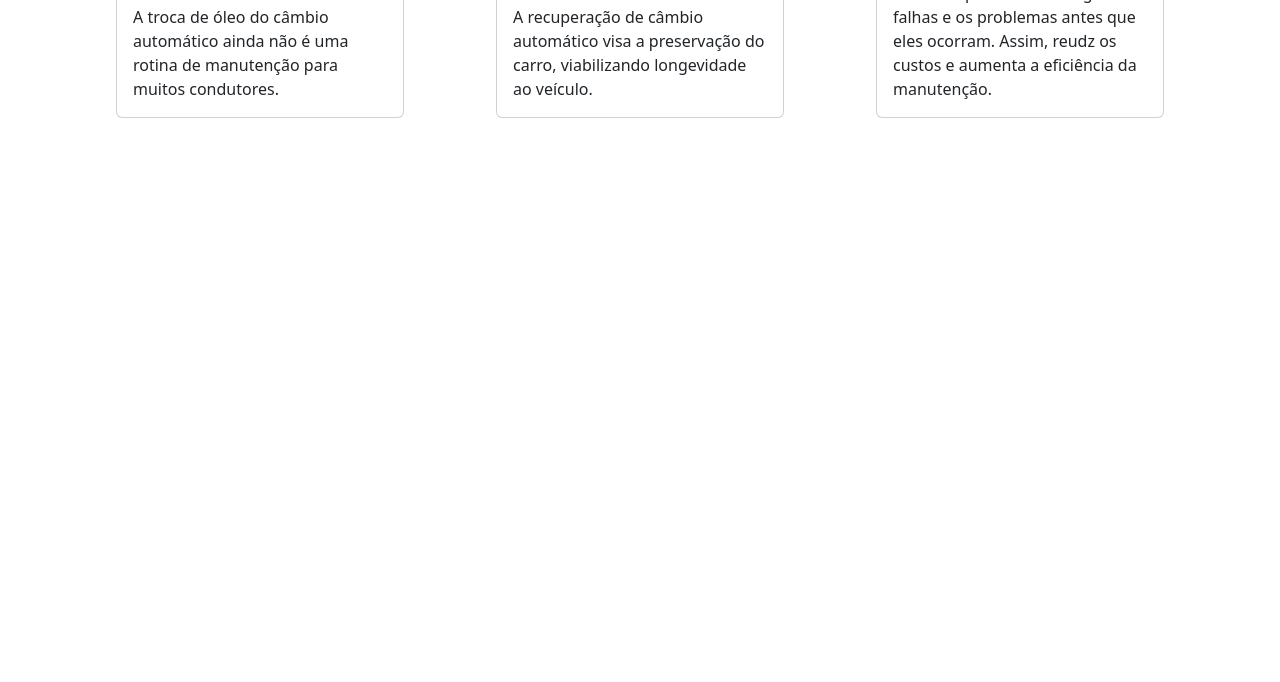
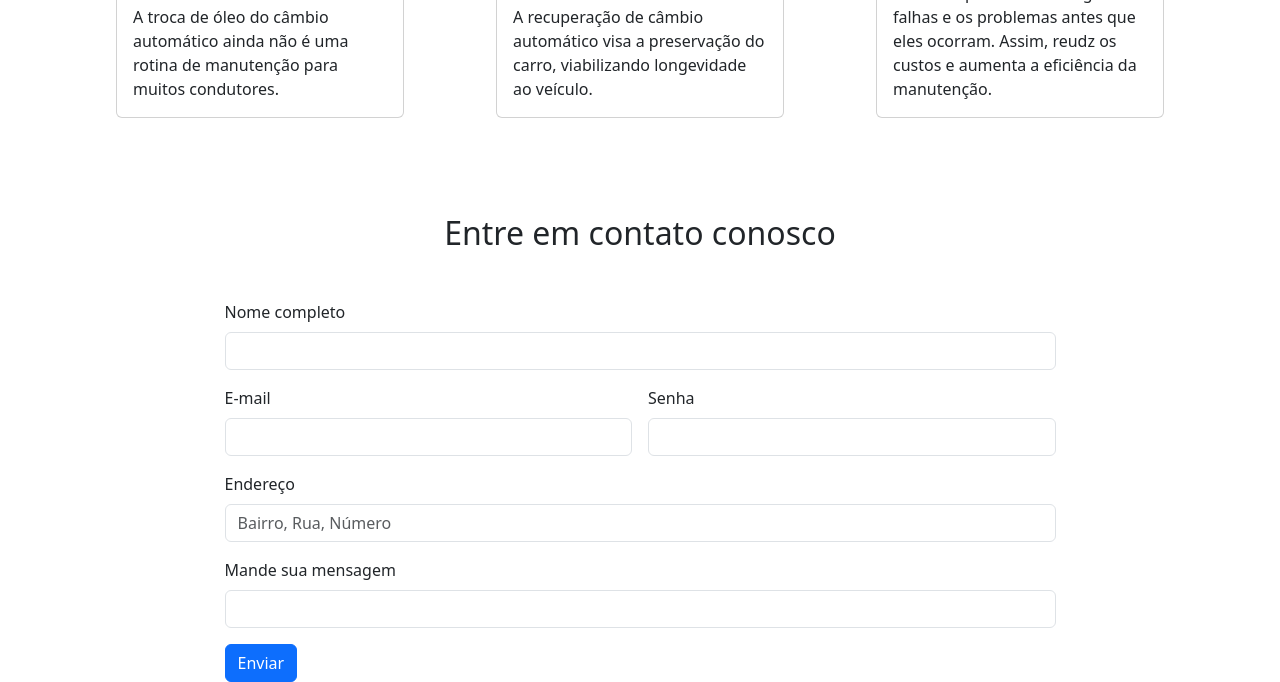
Before and after one commit to gabrielmarostica/mecanica, a plain HTML site: page index.html in a window 1280 px wide. Shown: the part 2424-3106 px from the top of the page. Before the commit the page ends 2590 px from the top, so only its background shows below. Drawn offline with nearby package versions, Linux system fonts and the light colour scheme.

Commit message:
novo update

```diff
--- a/index.html
+++ b/index.html
@@ -24,16 +24,16 @@
             <div class="collapse navbar-collapse" id="navbarNav">
                 <ul class="navbar-nav">
                     <li class="nav-item">
-                        <a class="nav-link active" aria-current="page" href="#">Início</a>
+                        <a class="nav-link active" aria-current="page" href="#inicio">Início</a>
                     </li>
                     <li class="nav-item">
-                        <a class="nav-link" href="#">A Empresa</a>
+                        <a class="nav-link" href="#empresa">A Empresa</a>
                     </li>
                     <li class="nav-item">
-                        <a class="nav-link" href="#">Serviços</a>
+                        <a class="nav-link" href="#servicos">Serviços</a>
                     </li>
                     <li class="nav-item">
-                        <a class="nav-link">Contato</a>
+                        <a class="nav-link" href="#contato">Contato</a>
                     </li>
                 </ul>
             </div>
@@ -41,7 +41,7 @@
     </nav>
     <!--Final do topo-->
     <div class="container">
-        <div class="row mt-5">
+        <div id="inicio"class="row mt-5">
             <div id="carouselExampleAutoplaying" class="carousel slide" data-bs-ride="carousel">
                 <div class="carousel-inner">
                     <div class="carousel-item active">
@@ -84,7 +84,7 @@
             </div>
         </div> <!--Fim sessão mecânica-->
         <div class="row mt-5">
-            <h2 class="text-center mb-5">
+            <h2 id="empresa" class="text-center mb-5">
                 A Empresa
             </h2>
             <div class="col-lg-6 col-12">
@@ -101,7 +101,7 @@
             </div>
         </div> <!--Fim sessão empresa-->
         <div class="row mt-5">
-            <h2 class="text-center mb-5">
+            <h2 id="servicos" class="text-center mb-5">
                 Nossos serviços
             </h2>
             <div class="col-12 col-md-6 col-lg-4 mb-5">
@@ -186,6 +186,38 @@
                   </div>
             </div>
         </div>
+        <div class="row mt-5">
+            <h2 id="contato" class="text-center mb-5">
+                Entre em contato conosco
+            </h2>
+            <div class="col-9 mx-auto">
+                <form class="row g-3">
+                    <div class="col-12">
+                      <label for="inputEmail4" class="form-label">Nome completo</label>
+                      <input type="text" class="form-control" id="inputEmail4">
+                    </div>
+                    <div class="col-md-6">
+                      <label for="inputPassword4" class="form-label">E-mail</label>
+                      <input type="email" class="form-control" id="inputPassword4">
+                    </div>
+                    <div class="col-md-6">
+                      <label for="inputAddress" class="form-label">Senha</label>
+                      <input type="password" class="form-control" id="inputAddress">
+                    </div>
+                    <div class="col-12">
+                      <label for="inputAddress2" class="form-label">Endereço</label>
+                      <input type="text" class="form-control" id="inputAddress2" placeholder="Bairro, Rua, Número">
+                    </div>
+                    <div class="col-12">
+                      <label for="inputCity" class="form-label">Mande sua mensagem</label>
+                      <input type="text" class="form-control" id="inputCity">
+                    </div>
+                    <div class="col-12">
+                      <button type="submit" class="btn btn-primary">Enviar</button>
+                    </div>
+                  </form>
+            </div>
+        </div>
     </div> <!--Nao colocar nada depois disso-->
 </body>
 
```
